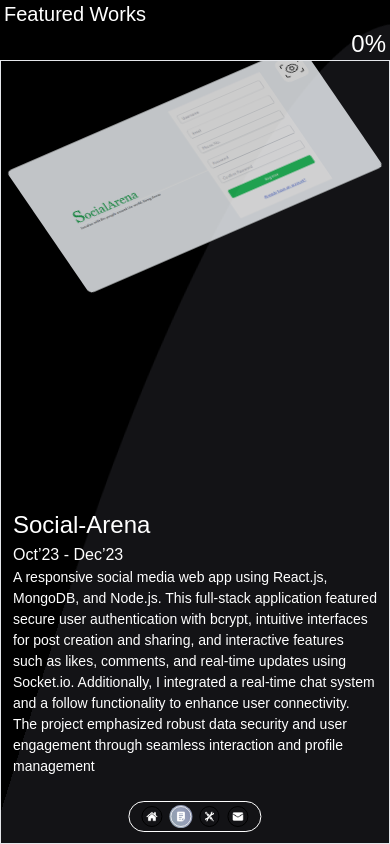
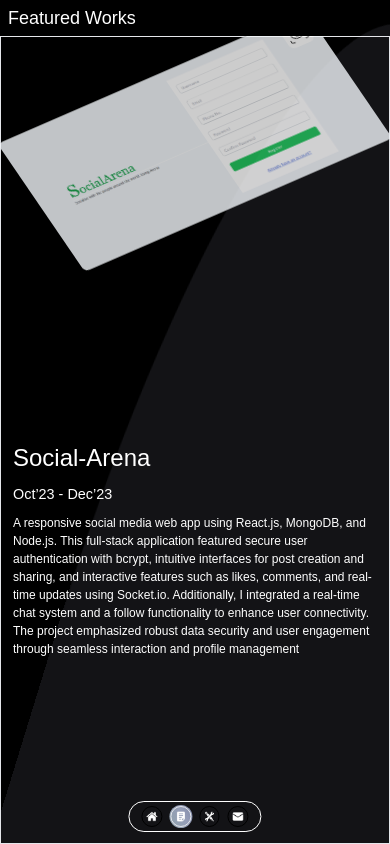
Before and after one commit to NotGyashu/Updated-Portfolio, a React (Create React App) app: page /projects in a window 390 px wide. Built offline with nearby package versions, Linux system fonts and the light colour scheme; the HTML template or start-up script is replaced by a standard one; a web font is replaced by a local one.

Commit message:
fix: Refactor Projects component for improved layout and responsiveness; adjust styles for better alignment and spacing

```diff
--- a/src/components/projects.js
+++ b/src/components/projects.js
@@ -66,7 +66,7 @@ function Projects() {
           hover3={hover3}
         />
       )}
-      <div className="text-xl md:text-2xl lg:text-3xl px-1 md:px-4 lg:px-7 lg:py-1 Panchang-font font-light">
+      <div className="text-lg md:text-xl lg:text-3xl px-2 py-1 md:px-4 lg:px-7 lg:py-1 Panchang-font font-light flex-shrink-0">
         <span
           onMouseEnter={() => {
             setHover3(true);
@@ -78,9 +78,11 @@ function Projects() {
           Featured Works
         </span>
       </div>
-      <ScrollTracker ref={scrollRef} />
+      <div className="hidden md:block flex-shrink-0">
+        <ScrollTracker ref={scrollRef} />
+      </div>
       <div
-        className="flex flex-grow md:mb-2 md:mx-4 lg:m-7 gap-12 lg:gap-28 md:gap-16 justify-between overflow-x-scroll no-scrollbar"
+        className="flex flex-grow overflow-y-hidden md:mb-2 md:mx-4 lg:mx-7 lg:mb-7 gap-12 lg:gap-28 md:gap-16 justify-between overflow-x-scroll no-scrollbar min-h-0"
         id="parent"
         ref={scrollRef}
         style={{
@@ -90,14 +92,14 @@ function Projects() {
         {projects.map((p, index) => (
           <div
             key={index}
-            className="flex w-[100%] border gap-2 flex-shrink-0 relative lg:flex-row flex-col"
+            className="flex w-full min-w-full border gap-2 flex-shrink-0 relative lg:flex-row flex-col h-full"
           >
-            <div className="lg:w-2/5  w-full h-[55%] flex md:h-full lg:p-16 md:p-10 p-6 overflow-hidden">
-              <ProjectImg project={p} className="border p-1" />
+            <div className="lg:w-2/5 w-full lg:h-full h-[48%] flex lg:p-16 md:p-10 p-4">
+              <ProjectImg project={p} />
             </div>
-            <div className="lg:w-3/5 w-full h-[45%] md:h-full p-3 md:p-6 lg:p-16  md:gap-4 lg:gap-7 flex rounded-lg flex-col">
+            <div className="lg:w-3/5 w-full lg:h-full h-[52%] p-3 md:p-6 lg:p-16 gap-2 md:gap-4 lg:gap-7 flex rounded-lg flex-col overflow-hidden">
               <div
-                className="text-[clamp(1.5rem,4vw,3.5rem)] Panchang-font"
+                className="text-[clamp(1.5rem,4vw,3.5rem)] Panchang-font flex-shrink-0"
                 onMouseEnter={() => {
                   setHover1(true);
                 }}
@@ -109,7 +111,7 @@ function Projects() {
               </div>
 
               <div
-                className="cabinet-font font-light text-[clamp(1rem,2vw,2rem)]"
+                className="cabinet-font font-light text-[clamp(0.9rem,2vw,2rem)] flex-shrink-0"
                 onMouseEnter={() => {
                   setHover1(true);
                 }}
@@ -120,7 +122,7 @@ function Projects() {
                 {p.Timeline}
               </div>
               <div
-                className="cabinet-font  text-[clamp(0.875rem,1.5vw,1.25rem)] overflow-scroll"
+                className="cabinet-font text-[clamp(0.75rem,1.5vw,1.25rem)] overflow-y-auto flex-1 min-h-0 no-scrollbar"
                 onMouseEnter={() => {
                   setHover1(true);
                 }}
```
